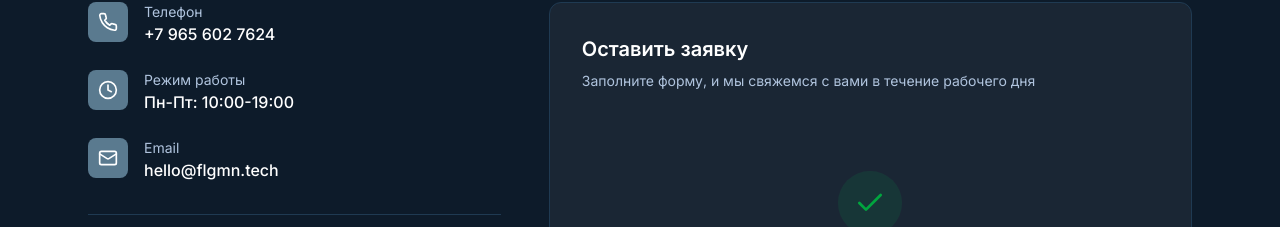
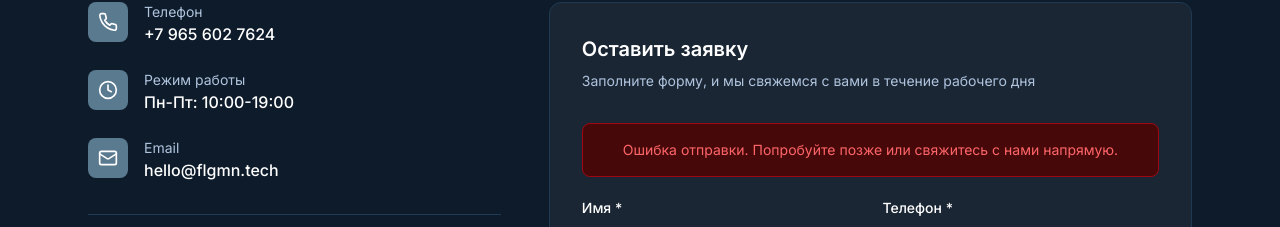
Before and after one commit to BulatMYP/v0-a-metrix-website, a Next.js app: page /contact in a window 1280 px wide. Both pictures are taken after typing "Sample", "5551234", "name@example.com", "Sample" into the empty fields and a click on the button "Отправить заявку". Shown: the part 377-604 px from the top of the page. Built offline with nearby package versions, Linux system fonts and the light colour scheme; no server answers.

Commit message:
feat: add form submission with error handling and feedback display

```diff
--- a/components/contact-form.tsx
+++ b/components/contact-form.tsx
@@ -1,6 +1,4 @@
 "use client"
-
-import React from "react"
 
 import { useState } from "react"
 import { Button } from "@/components/ui/button"
@@ -8,10 +6,12 @@ import { Input } from "@/components/ui/input"
 import { Textarea } from "@/components/ui/textarea"
 import { Label } from "@/components/ui/label"
 import { Send, Check, Loader2 } from "lucide-react"
+import { supabase } from "@/lib/supabase"
 
 export function ContactForm() {
   const [isSubmitting, setIsSubmitting] = useState(false)
   const [isSubmitted, setIsSubmitted] = useState(false)
+  const [error, setError] = useState<string | null>(null)
   const [formData, setFormData] = useState({
     name: "",
     phone: "",
@@ -22,13 +22,32 @@ export function ContactForm() {
   const handleSubmit = async (e: React.FormEvent) => {
     e.preventDefault()
     setIsSubmitting(true)
+    setError(null)
 
-    // Simulate form submission
-    await new Promise((resolve) => setTimeout(resolve, 1500))
+    try {
+      const { error } = await supabase
+        .from('leads')
+        .insert([
+          {
+            name: formData.name,
+            email: formData.email,
+            phone: formData.phone || null,
+            message: formData.message || '',
+            page_url: window.location.href,
+            // status будет автоматически 'Новый' благодаря default
+          }
+        ])
 
-    setIsSubmitting(false)
-    setIsSubmitted(true)
-    setFormData({ name: "", phone: "", email: "", message: "" })
+      if (error) throw error
+
+      setIsSubmitted(true)
+      setFormData({ name: "", phone: "", email: "", message: "" })
+    } catch (err) {
+      console.error('Error submitting form:', err)
+      setError('Ошибка отправки. Попробуйте позже или свяжитесь с нами напрямую.')
+    } finally {
+      setIsSubmitting(false)
+    }
   }
 
   const handleChange = (
@@ -61,6 +80,11 @@ export function ContactForm() {
 
   return (
     <form onSubmit={handleSubmit} className="mt-8 space-y-6">
+      {error && (
+        <div className="rounded-lg bg-red-950 border border-red-800 p-4 text-center">
+          <p className="text-red-400 text-sm">{error}</p>
+        </div>
+      )}
       <div className="grid gap-6 sm:grid-cols-2">
         <div className="space-y-2">
           <Label htmlFor="name">Имя *</Label>
```
